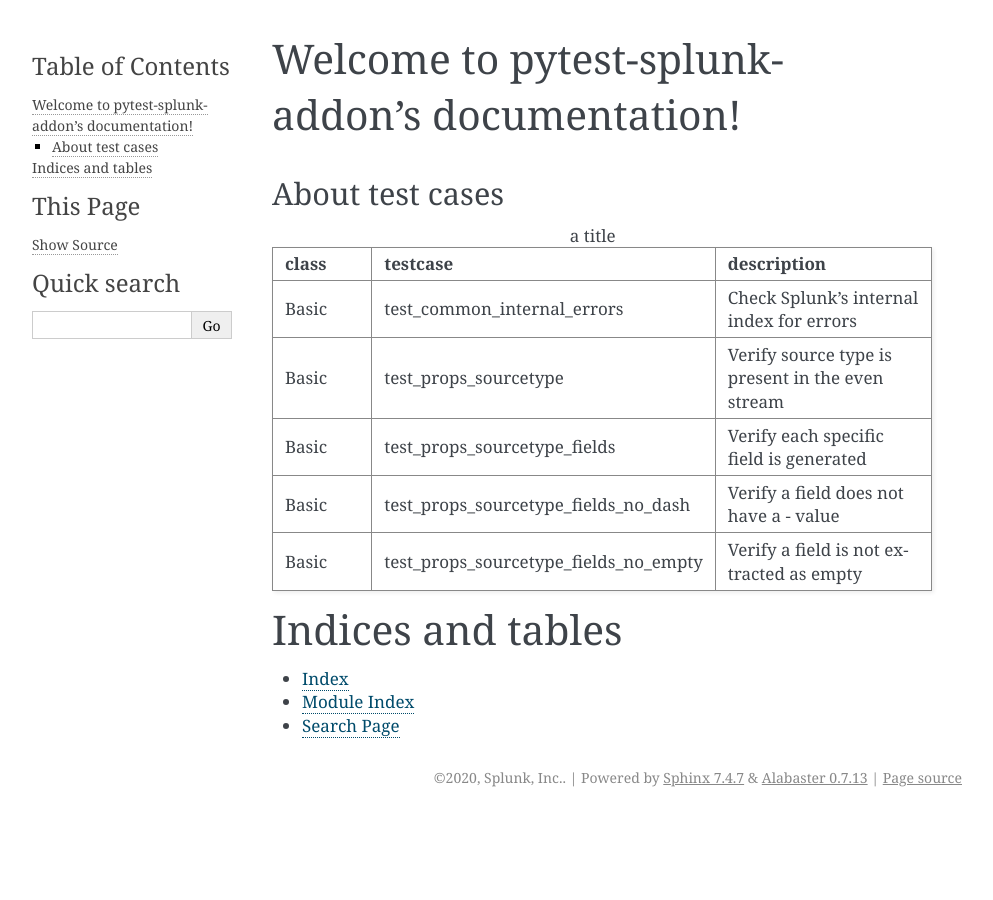
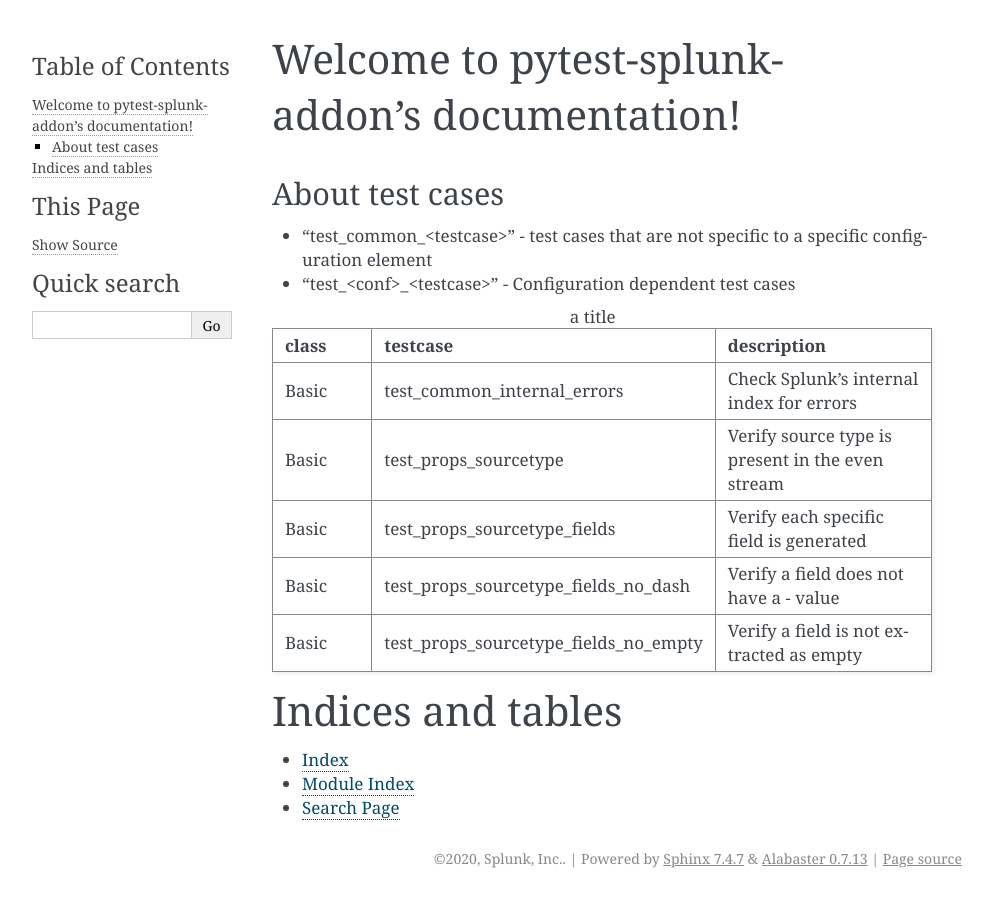
Before and after one commit to splunk/pytest-splunk-addon, a Sphinx documentation site: the page built from docs/index.rst, in a window 1280 px wide. Shown: the whole page, without its empty margins (148-1141 px from the left). Built offline with Sphinx 7.4.7, drawn with Linux system fonts in a browser that asks for light colours.

Commit message:
Add test case convention

```diff
--- a/docs/index.rst
+++ b/docs/index.rst
@@ -13,6 +13,9 @@
 
 About test cases
 -----------------
+
+* "test_common_<testcase>" - test cases that are not specific to a specific configuration element
+* "test_<conf>_<testcase>" - Configuration dependent test cases
 
 .. csv-table:: a title
    :header: "class", "testcase", "description"
```
